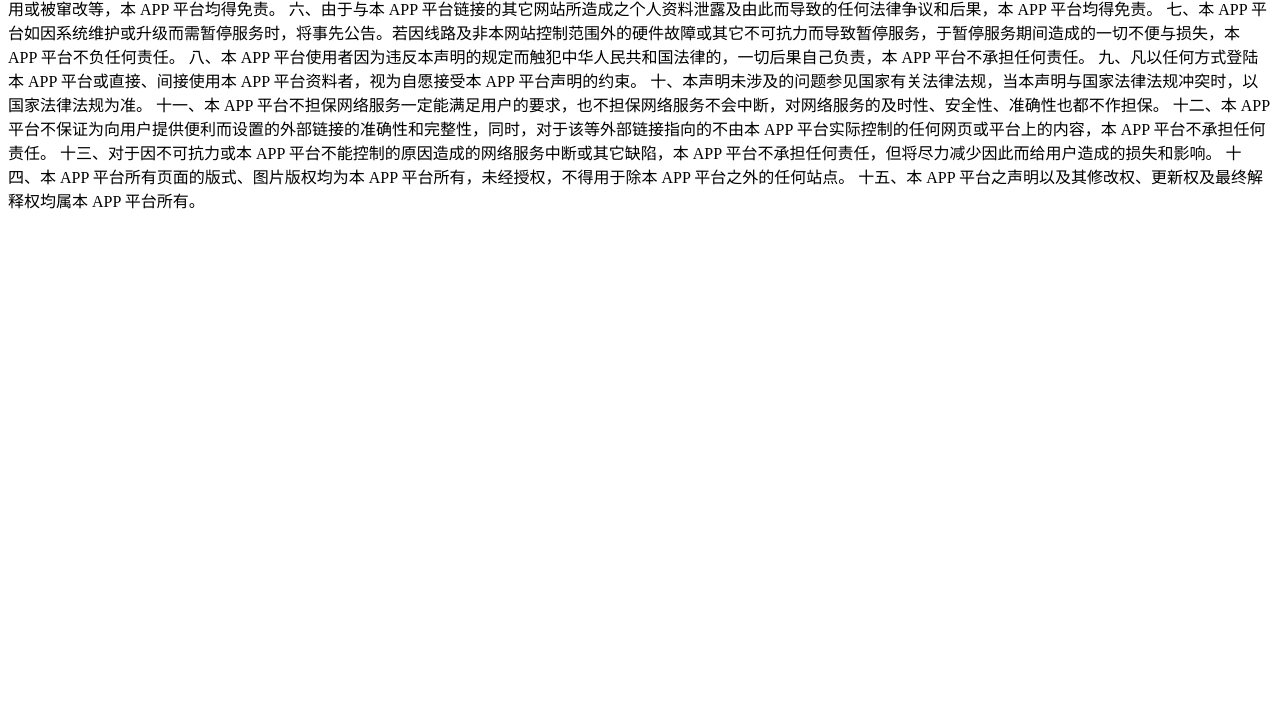
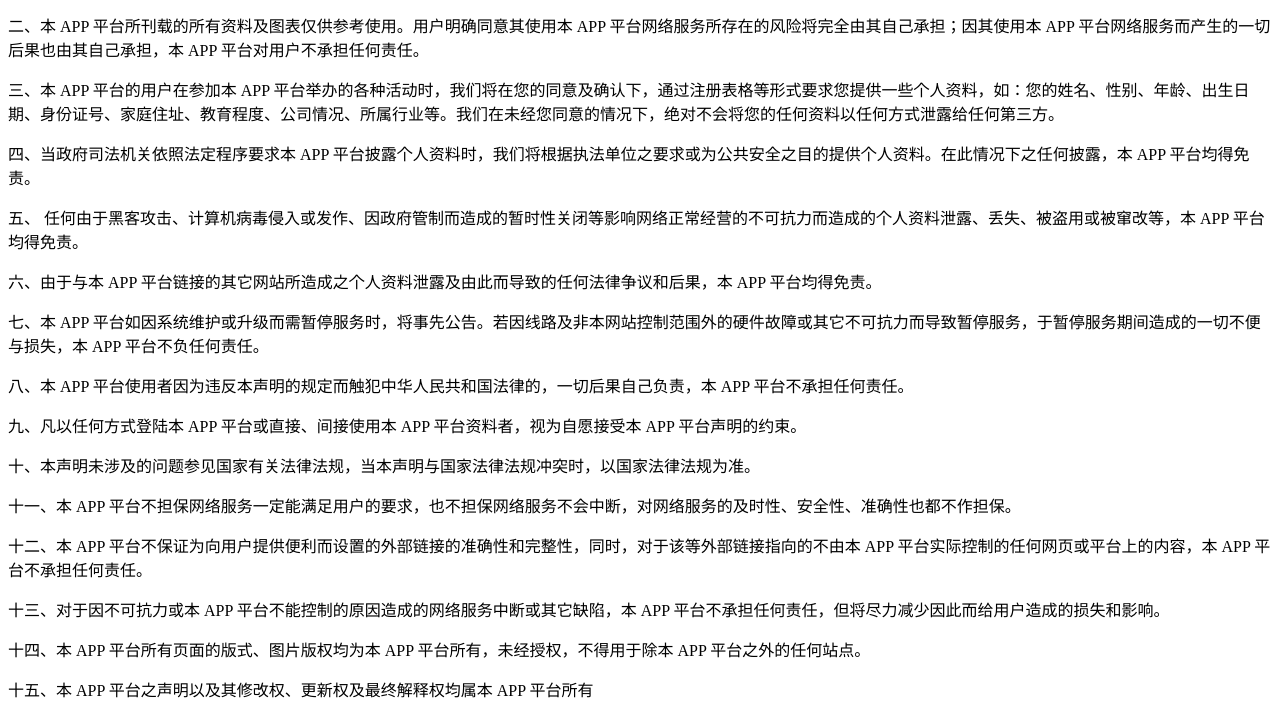
Before and after one commit to zhoulinlei/which.github.io, a plain HTML site: page index.html in a window 1280 px wide. Shown: the part 276-993 px from the top of the page. Before the commit the page ends 800 px from the top, so only its background shows below. Drawn offline with Linux system fonts and the light colour scheme.

Commit message:
no message

```diff
--- a/index.html
+++ b/index.html
@@ -6,38 +6,41 @@
     <title>决定吧隐私协议</title>
 </head>
 <body>
-#用户协议与隐私声明
+<h1>用户协议与隐私声明</h1>
 
 本协议为您与「决定吧」(下称本 APP)版权所有者之间所订立的契约，具有合同的法律效力，请您仔细阅读。
 
-一、本协议内容、生效、变更。本协议内容包括协议正文及所有本 APP 已经发布的或将来可能发布的各类规则。所有规则为本协议不可分割的组成部分，与协议正文具有同等法律效力。如您对协议有任何疑问，应向本 APP 咨询。只要您使用本 APP 平台服务，则本协议即对您产生约束，届时您不应以未阅读本协议的内容或者未获得本 APP对您问询的解答等理由，主张本协议无效，或要求撤销本协议。您确认：本协议条款是处理双方权利义务的契约，始终有效，法律另有强制性规定或双方另有特别约定的，依其规定。您承诺接受并遵守本协议的约定。如果您不同意本协议的约定，您应立即停止注册程序或停止使用本 AP P平台服务。本 APP 有权根据需要不定期地制订、修改本协议及/或各类规则，并在本 APP 平台公示，不再另行单独通知用户。变更后的协议和规则一经在 APP 公布，立即生效。如您不同意相关变更，应当立即停止使用本 APP 平台服务。您继续使用本 APP 平台服务的，即表明您接受修订后的协议和规则。
+<p>
+    一、本协议内容、生效、变更。本协议内容包括协议正文及所有本 APP 已经发布的或将来可能发布的各类规则。所有规则为本协议不可分割的组成部分，与协议正文具有同等法律效力。如您对协议有任何疑问，应向本 APP 咨询。只要您使用本 APP 平台服务，则本协议即对您产生约束，届时您不应以未阅读本协议的内容或者未获得本 APP对您问询的解答等理由，主张本协议无效，或要求撤销本协议。您确认：本协议条款是处理双方权利义务的契约，始终有效，法律另有强制性规定或双方另有特别约定的，依其规定。您承诺接受并遵守本协议的约定。如果您不同意本协议的约定，您应立即停止注册程序或停止使用本 AP P平台服务。本 APP 有权根据需要不定期地制订、修改本协议及/或各类规则，并在本 APP 平台公示，不再另行单独通知用户。变更后的协议和规则一经在 APP 公布，立即生效。如您不同意相关变更，应当立即停止使用本 APP 平台服务。您继续使用本 APP 平台服务的，即表明您接受修订后的协议和规则。
+</p>
+<p>二、本 APP 平台所刊载的所有资料及图表仅供参考使用。用户明确同意其使用本 APP 平台网络服务所存在的风险将完全由其自己承担；因其使用本 APP 平台网络服务而产生的一切后果也由其自己承担，本 APP 平台对用户不承担任何责任。</p>
 
-二、本 APP 平台所刊载的所有资料及图表仅供参考使用。用户明确同意其使用本 APP 平台网络服务所存在的风险将完全由其自己承担；因其使用本 APP 平台网络服务而产生的一切后果也由其自己承担，本 APP 平台对用户不承担任何责任。
+<p>三、本 APP 平台的用户在参加本 APP 平台举办的各种活动时，我们将在您的同意及确认下，通过注册表格等形式要求您提供一些个人资料，如：您的姓名、性别、年龄、出生日期、身份证号、家庭住址、教育程度、公司情况、所属行业等。我们在未经您同意的情况下，绝对不会将您的任何资料以任何方式泄露给任何第三方。 </p>
 
-三、本 APP 平台的用户在参加本 APP 平台举办的各种活动时，我们将在您的同意及确认下，通过注册表格等形式要求您提供一些个人资料，如：您的姓名、性别、年龄、出生日期、身份证号、家庭住址、教育程度、公司情况、所属行业等。我们在未经您同意的情况下，绝对不会将您的任何资料以任何方式泄露给任何第三方。
+<p>四、当政府司法机关依照法定程序要求本 APP 平台披露个人资料时，我们将根据执法单位之要求或为公共安全之目的提供个人资料。在此情况下之任何披露，本 APP 平台均得免责。</p>
 
-四、当政府司法机关依照法定程序要求本 APP 平台披露个人资料时，我们将根据执法单位之要求或为公共安全之目的提供个人资料。在此情况下之任何披露，本 APP 平台均得免责。
+<p>五、 任何由于黑客攻击、计算机病毒侵入或发作、因政府管制而造成的暂时性关闭等影响网络正常经营的不可抗力而造成的个人资料泄露、丢失、被盗用或被窜改等，本 APP 平台均得免责。
+</p>
+<p>六、由于与本 APP 平台链接的其它网站所造成之个人资料泄露及由此而导致的任何法律争议和后果，本 APP 平台均得免责。</p>
 
-五、 任何由于黑客攻击、计算机病毒侵入或发作、因政府管制而造成的暂时性关闭等影响网络正常经营的不可抗力而造成的个人资料泄露、丢失、被盗用或被窜改等，本 APP 平台均得免责。
+<p>七、本 APP 平台如因系统维护或升级而需暂停服务时，将事先公告。若因线路及非本网站控制范围外的硬件故障或其它不可抗力而导致暂停服务，于暂停服务期间造成的一切不便与损失，本 APP 平台不负任何责任。
+ </p>
 
-六、由于与本 APP 平台链接的其它网站所造成之个人资料泄露及由此而导致的任何法律争议和后果，本 APP 平台均得免责。
+ <p>八、本 APP 平台使用者因为违反本声明的规定而触犯中华人民共和国法律的，一切后果自己负责，本 APP 平台不承担任何责任。 </p>
 
-七、本 APP 平台如因系统维护或升级而需暂停服务时，将事先公告。若因线路及非本网站控制范围外的硬件故障或其它不可抗力而导致暂停服务，于暂停服务期间造成的一切不便与损失，本 APP 平台不负任何责任。
+ <p>九、凡以任何方式登陆本 APP 平台或直接、间接使用本 APP 平台资料者，视为自愿接受本 APP 平台声明的约束。 </p>
 
-八、本 APP 平台使用者因为违反本声明的规定而触犯中华人民共和国法律的，一切后果自己负责，本 APP 平台不承担任何责任。
+ <p>十、本声明未涉及的问题参见国家有关法律法规，当本声明与国家法律法规冲突时，以国家法律法规为准。 </p>
 
-九、凡以任何方式登陆本 APP 平台或直接、间接使用本 APP 平台资料者，视为自愿接受本 APP 平台声明的约束。
+ <p>十一、本 APP 平台不担保网络服务一定能满足用户的要求，也不担保网络服务不会中断，对网络服务的及时性、安全性、准确性也都不作担保。 </p>
 
-十、本声明未涉及的问题参见国家有关法律法规，当本声明与国家法律法规冲突时，以国家法律法规为准。
+ <p>十二、本 APP 平台不保证为向用户提供便利而设置的外部链接的准确性和完整性，同时，对于该等外部链接指向的不由本 APP 平台实际控制的任何网页或平台上的内容，本 APP 平台不承担任何责任。 </p>
 
-十一、本 APP 平台不担保网络服务一定能满足用户的要求，也不担保网络服务不会中断，对网络服务的及时性、安全性、准确性也都不作担保。
+ <p>十三、对于因不可抗力或本 APP 平台不能控制的原因造成的网络服务中断或其它缺陷，本 APP 平台不承担任何责任，但将尽力减少因此而给用户造成的损失和影响。 </p>
 
-十二、本 APP 平台不保证为向用户提供便利而设置的外部链接的准确性和完整性，同时，对于该等外部链接指向的不由本 APP 平台实际控制的任何网页或平台上的内容，本 APP 平台不承担任何责任。
+ <p>十四、本 APP 平台所有页面的版式、图片版权均为本 APP 平台所有，未经授权，不得用于除本 APP 平台之外的任何站点。 </p>
 
-十三、对于因不可抗力或本 APP 平台不能控制的原因造成的网络服务中断或其它缺陷，本 APP 平台不承担任何责任，但将尽力减少因此而给用户造成的损失和影响。
+ <p>十五、本 APP 平台之声明以及其修改权、更新权及最终解释权均属本 APP 平台所有  </p>
 
-十四、本 APP 平台所有页面的版式、图片版权均为本 APP 平台所有，未经授权，不得用于除本 APP 平台之外的任何站点。
-
-十五、本 APP 平台之声明以及其修改权、更新权及最终解释权均属本 APP 平台所有。
 </body>
 </html>
```
